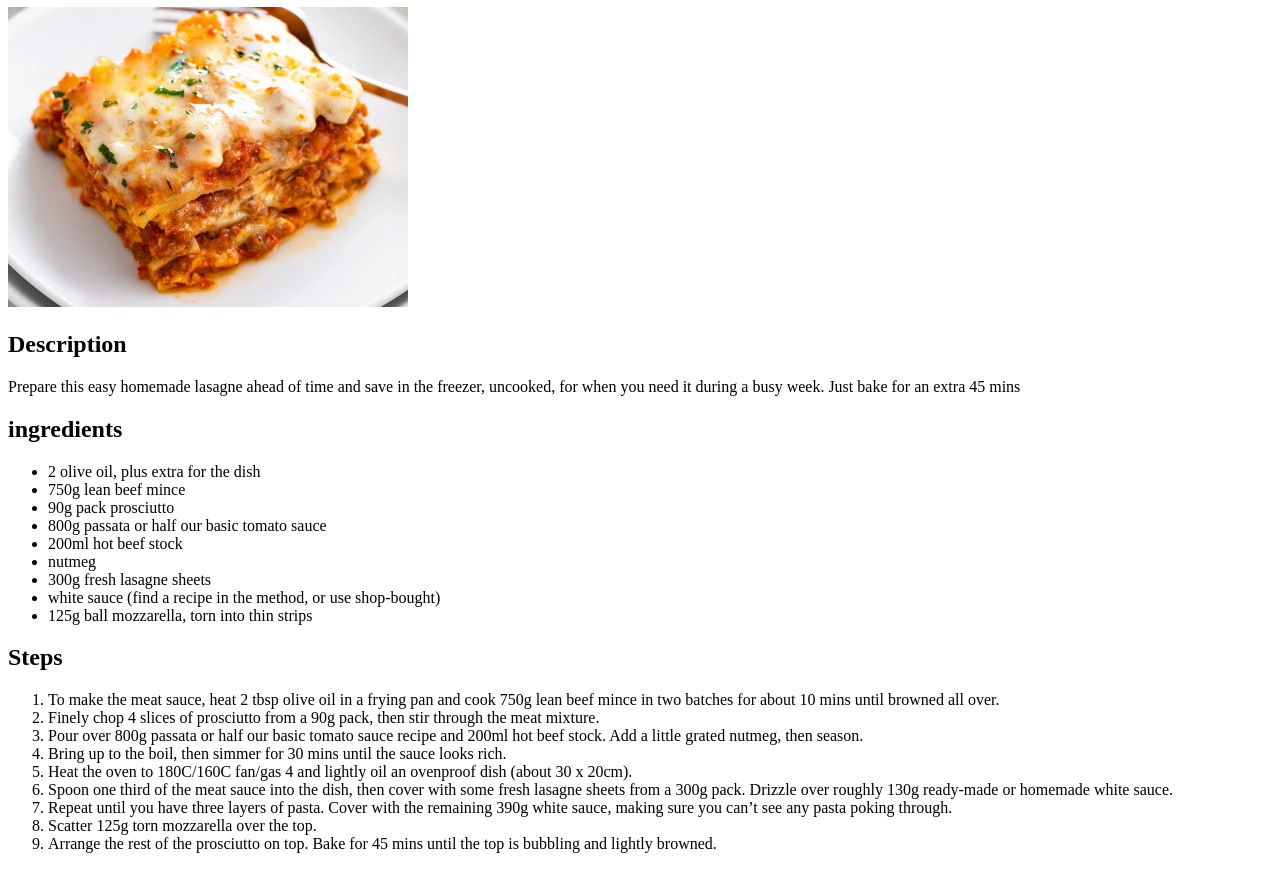
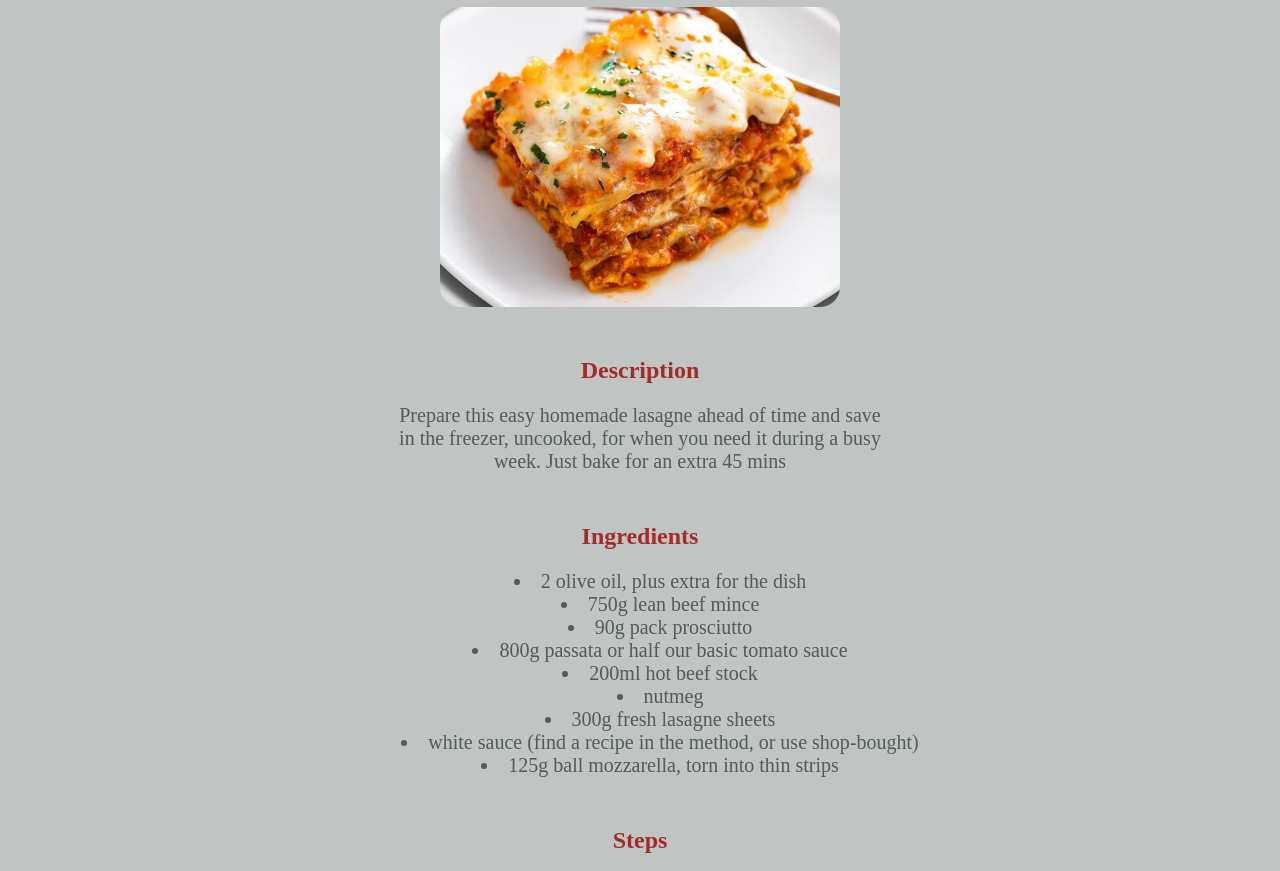
Before and after one commit to Valex99/odin-recipes, a plain HTML site: page recipes/lasagna.html in a window 1280 px wide. Shown: the part 73-944 px from the top of the page. Drawn offline with Linux system fonts and the light colour scheme.

Commit message:
Add box model properties to html webpage improve design

```diff
--- a/recipes/lasagna.html
+++ b/recipes/lasagna.html
@@ -4,16 +4,20 @@
     <meta charset="UTF-8">
     <meta name="viewport" content="width=device-width, initial-scale=1.0">
     <title>Document</title>
+    <link rel="stylesheet" href="/style.css">
 </head>
 <body>
-    <h1>Lasagna</h1>
+    <h1 class="lasagna">Lasagna</h1>
 
-        <img src="/images/lasagna.jpg" alt="A photo of lasagna" width="400px" height="300px">
+        <img class="lasagna-image" src="/images/lasagna.jpg" alt="A photo of lasagna" width="400px" height="300px">
 
     <h2>Description</h2>
-    <p>Prepare this easy homemade lasagne ahead of time and save in the freezer, uncooked, for when you need it during a busy week. Just bake for an extra 45 mins</p>
+    <div>
+        <p>Prepare this easy homemade lasagne ahead of time and save in the freezer, uncooked, for when you need it during a busy week.
+            Just bake for an extra 45 mins</p>
+    </div>
 
-    <h2>ingredients</h2>
+    <h2>Ingredients</h2>
 
     <ul>
         <li>2 olive oil, plus extra for the dish</li>
@@ -29,18 +33,19 @@
 
 
     <h2>Steps</h2>
-    <ol>
-        <li>To make the meat sauce, heat 2 tbsp olive oil in a frying pan and cook 750g lean beef mince in two batches for about 10 mins until browned all over.</li>
-        <li>Finely chop 4 slices of prosciutto from a 90g pack, then stir through the meat mixture.</li>
-        <li>Pour over 800g passata or half our basic tomato sauce recipe and 200ml hot beef stock. Add a little grated nutmeg, then season.</li>
-        <li>Bring up to the boil, then simmer for 30 mins until the sauce looks rich.</li>
-        <li>Heat the oven to 180C/160C fan/gas 4 and lightly oil an ovenproof dish (about 30 x 20cm).</li>
-        <li>Spoon one third of the meat sauce into the dish, then cover with some fresh lasagne sheets from a 300g pack. Drizzle over roughly 130g ready-made or homemade white sauce.</li>
-        <li>Repeat until you have three layers of pasta. Cover with the remaining 390g white sauce, making sure you can’t see any pasta poking through.</li>
-        <li>Scatter 125g torn mozzarella over the top.</li>
-        <li>Arrange the rest of the prosciutto on top. Bake for 45 mins until the top is bubbling and lightly browned.</li>
-    </ol>
-
+    <div>
+        <ol>
+            <li class="steps">To make the meat sauce, heat 2 tbsp olive oil in a frying pan and cook 750g lean beef mince in two batches for about 10 mins until browned all over.</li>
+            <li class="steps">Finely chop 4 slices of prosciutto from a 90g pack, then stir through the meat mixture.</li>
+            <li class="steps">Pour over 800g passata or half our basic tomato sauce recipe and 200ml hot beef stock. Add a little grated nutmeg, then season.</li>
+            <li class="steps">Bring up to the boil, then simmer for 30 mins until the sauce looks rich.</li>
+            <li class="steps">Heat the oven to 180C/160C fan/gas 4 and lightly oil an ovenproof dish (about 30 x 20cm).</li>
+            <li class="steps">Spoon one third of the meat sauce into the dish, then cover with some fresh lasagne sheets from a 300g pack. Drizzle over roughly 130g ready-made or homemade white sauce.</li>
+            <li class="steps">Repeat until you have three layers of pasta. Cover with the remaining 390g white sauce, making sure you can’t see any pasta poking through.</li>
+            <li class="steps">Scatter 125g torn mozzarella over the top.</li>
+            <li class="steps">Arrange the rest of the prosciutto on top. Bake for 45 mins until the top is bubbling and lightly browned.</li>
+        </ol>
+    </div>
 
 </body>
 </html>
--- /dev/null
+++ b/style.css
@@ -0,0 +1,71 @@
+html {
+    background-color: rgb(192, 196, 194);
+}
+
+h1.main-header {
+    background-color: lightgray;
+    font-family: 'Lucida Sans', 'Lucida Sans Regular', 'Lucida Grande', 'Lucida Sans Unicode', Geneva, Verdana, sans-serif;
+    text-align: center;
+    padding: 5px;
+}
+
+
+p {
+    color: rgb(81, 92, 92);
+    font-size: 20px;
+    margin-top: 10px;
+    margin-bottom: 25px;
+}
+
+.pizza,
+.lasagna,
+.cake {
+    color: brown;
+    text-align: center;
+}
+
+.pizza-image {
+    border-radius: 500px;
+    display: block;
+    margin: auto;
+    margin-bottom: 40px;
+}
+
+.lasagna-image {
+    border-radius: 20px;
+    display: block;
+    margin: auto;
+    margin-bottom: 40px;
+}
+
+h2 {
+    color: brown;
+    text-align: center;
+    margin-top: 50px;
+}
+
+h3 {
+    color: rgb(94, 39, 39);
+    text-align: center;
+    margin-top: 12px;
+}
+
+div {
+    width: 500px;
+    text-align: center;
+    margin: auto;
+}
+
+ul {
+    text-align: center;
+}
+
+li {
+    color: rgb(81, 92, 92);
+    font-size: 20px;
+    list-style-position: inside
+}
+
+.steps {
+    margin: 20px auto;
+}
```
Also changed, not shown: index.html (+6 -4 lines), recipes/cake.html (+2 -1 lines), recipes/pizza.html (+17 -13 lines), images/one.jpg (added).
